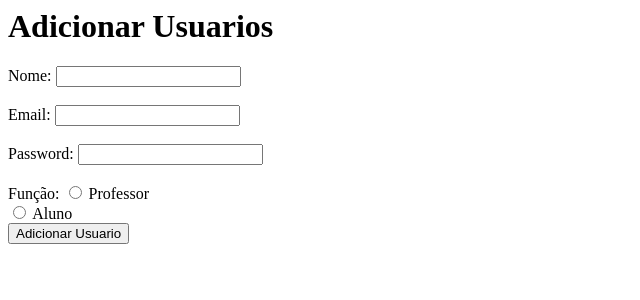
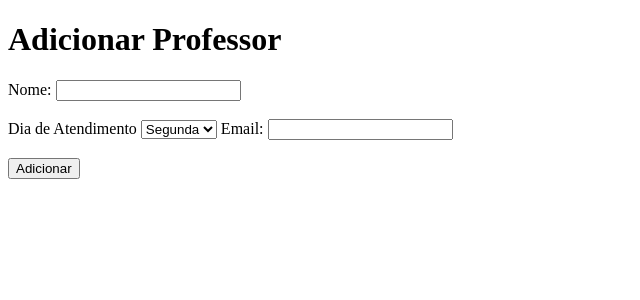
Before and after one commit to rml-x/web1, a PHP site: page /Professor/inserir.php in a window 1280 px wide. Shown: the top 300 px of the page, without its empty margins (0-640 px from the left). Run offline with PHP 8.4, Linux system fonts and the light colour scheme.

Commit message:
add: inserir prof

```diff
--- a/php/Professor/inserir.php
+++ b/php/Professor/inserir.php
@@ -1,57 +1,61 @@
-
-
-
-
+<!DOCTYPE html>
+<html lang="pt-br">
+<head>
+    <meta charset="UTF-8">
+    <title>Adicionar Professor</title>
+</head>
+<body>
 
 <?php
-echo "<h1>Adicionar Usuarios</h1>";
+echo "<h1>Adicionar Professor</h1>";
 ?>
 
+<form method="POST" action="inserir.php">
 
-<form method="POST" action="inserir.php">
     <label for="nome">Nome:</label>
     <input type="text" name="nome" required><br><br>
 
-    <label for="username">Email:</label>
+    <label for="dia_de_atendimento">Dia de Atendimento</label>
+        <select id="dia_de_atendimento" name="dia_de_atendimento">
+            <option value="segunda">Segunda</option>
+            <option value="terca">Terça</option>
+            <option value="quarta">Quarta</option>
+            <option value="quinta">Quinta</option>
+            <option value="sexta">Sexta</option>
+        </select>
+
+    <label for="email">Email:</label>
     <input type="text" name="email" required><br><br>
 
-    <label for="passwd">Password:</label>
-    <input type="password" name="passwd" required><br><br>
-
-    <label for="tipo">Função:</label>
-
-    <input type="radio" id="professor" name="funcao" value="professor">
-    <label for="professor">Professor</label><br>
-    <input type="radio" id="aluno" name="funcao" value="aluno">
-    <label for="aluno">Aluno</label><br>
-
-
-    <input type="submit" value="Adicionar Usuario">
+    <input type="submit" value="Adicionar">
 </form>
 
 <?php
 
     if ($_SERVER["REQUEST_METHOD"] == "POST") {
         $nome = $_POST["nome"];
-        $username = $_POST["username"];
-        $passwd = $_POST["passwd"];
+        $dia_de_atendimento = $_POST["dia_de_atendimento"];
+        $email = $_POST["email"];
 
-        $hashed_passwd = password_hash($passwd, PASSWORD_DEFAULT);
+        require_once __DIR__ . '/../conexao.php';
 
-        require_once 'conexao.php';
-
-        //TODO: ATUALIZAR SQL DE ACORDO COM A FORM
-        $sql = "INSERT INTO usuarios (nome, username, passwd) VALUES ('$nome', '$username', '$hashed_passwd')";
-        $result = mysqli_query($conn, $sql);
+        // Prepared statement - evita SQL Injection
+        $sql = "INSERT INTO Professor (nome, dia_de_atendimento, email) VALUES (?, ?, ?)";
+        $stmt = mysqli_prepare($conn, $sql);
+        mysqli_stmt_bind_param($stmt, "sss", $nome, $dia_de_atendimento, $email);
+        $result = mysqli_stmt_execute($stmt);
 
         if ($result) {
-            echo "Usuário adicionado com sucesso!";
-            echo "<br><a href='http://localhost:8080/listar.php'>Voltar para a lista de usuários</a>";
+            echo "Professor adicionado com sucesso!";
+            echo "<br><a href='listar.php'>Voltar para a lista de Professores</a>";
         } else {
-            echo "Erro ao adicionar usuário: " . mysqli_error($conn);
+            echo "Erro ao adicionar Professor: " . mysqli_error($conn);
         }
 
+        mysqli_stmt_close($stmt);
     }
 
+?>
 
-?>
+</body>
+</html>
--- a/php/index.php
+++ b/php/index.php
@@ -15,7 +15,7 @@ echo "<h1>Banco de Disciplinas</h1>";
     <ul>
         <li><a href="Aluno/inserir.php">Cadastrar Aluno</a></li>
         <li><a href="Professor/inserir.php">Cadastrar Professor</a></li>
-        <li><a href="disciplina/inserir.php">Cadastrar Disciplina</a></li>
+        <li><a href="Disciplina/inserir.php">Cadastrar Disciplina</a></li>
     </ul>
 </body>
 </html>
```
